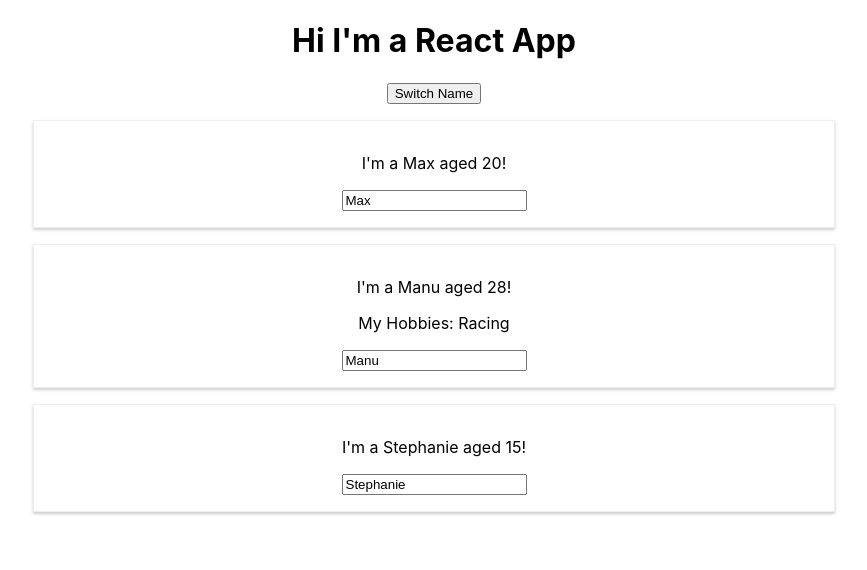
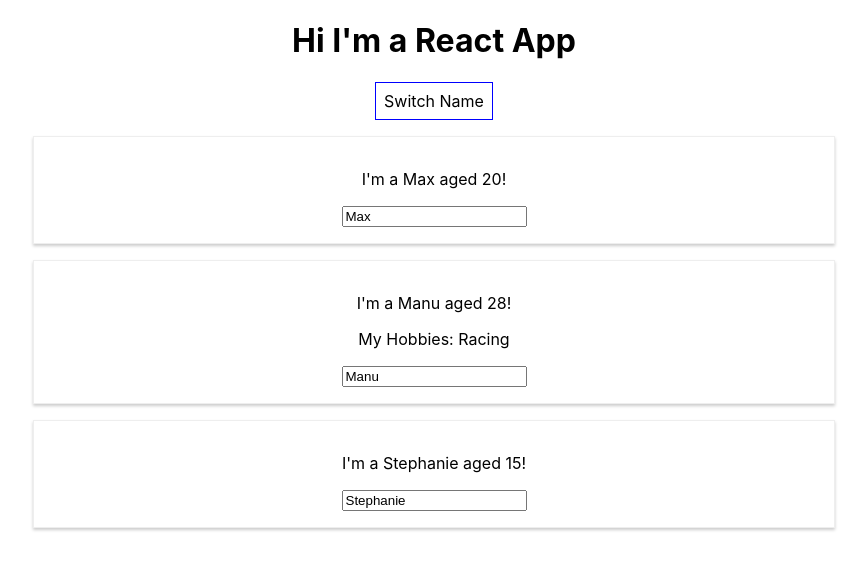
Before and after one commit to ammar4568/react-complete-guide, a React (Create React App) app: page / in a window 1280 px wide. Shown: the top 570 px of the page, without its empty margins (206-1073 px from the left). Built offline with nearby package versions, Linux system fonts and the light colour scheme.

Commit message:
25. Working with Inline Styles

```diff
--- a/src/App.js
+++ b/src/App.js
@@ -35,7 +35,7 @@
     return (
       <div className="App">
         <h1>Hi I'm a React App</h1>
-        <button onClick={() => this.switchNameHandler('Maximilian')}>Switch Name</button>
+        <button style={btnStyle} onClick={() => this.switchNameHandler('Maximilian')}>Switch Name</button>
         <Person name={this.state.persons[0].name} age={this.state.persons[0].age} />
         <Person name={this.state.persons[1].name}
           age={this.state.persons[1].age}
@@ -49,4 +49,12 @@
   }
 }
 
+const btnStyle = {
+  backgroundColor: 'white',
+  font: 'inherit',
+  border: '1px solid blue',
+  padding: '8px',
+  cursor: 'pointer'
+}
+
 export default App;
```
